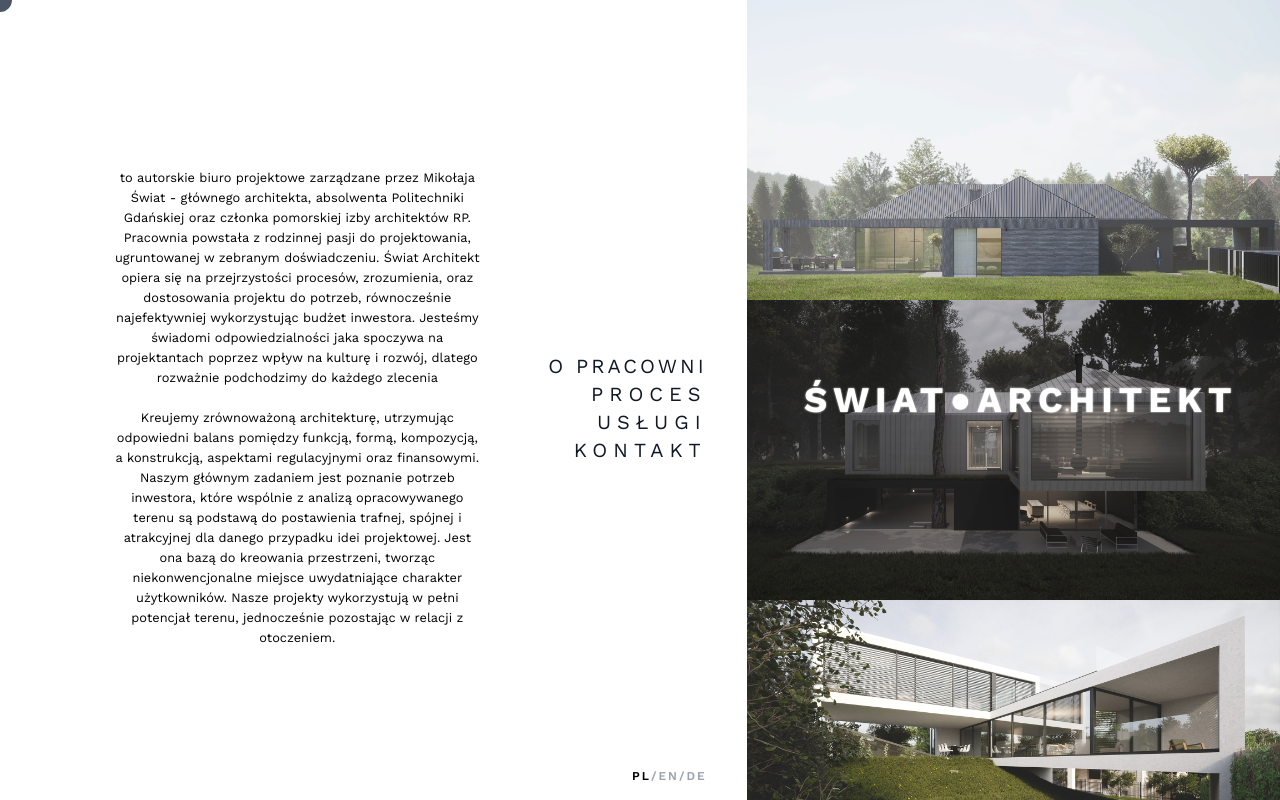
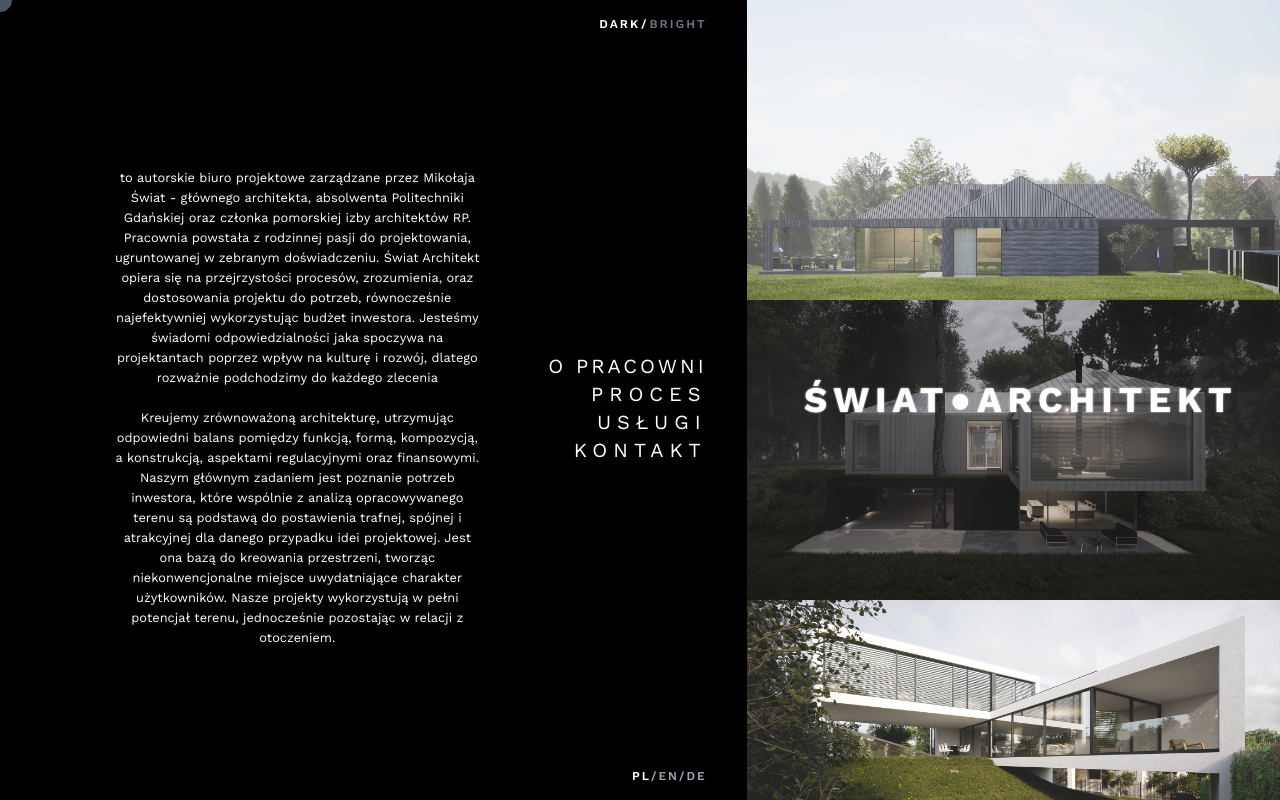
Before and after one commit to SWIATARCHITEKTSTUDIO/portfolio-architecture, a React (Vite) app: page / in a window 1280 px wide. Built offline with nearby package versions, Linux system fonts and the light colour scheme.

Commit message:
theme adding black/white

```diff
--- /dev/null
+++ b/src/components/BlackWhiteTheme.tsx
@@ -0,0 +1,55 @@
+import { useContext } from "react";
+import { useProjectContext } from "../context/context";
+import { actionTypes } from "../utils/consts";
+
+const BlackWhiteTheme = () => {
+  const { state, dispatch } = useProjectContext();
+
+  const isActive = state.theme.text === "black";
+
+  console.log({ isActive });
+
+  return (
+    <div
+      className={`text-${state.theme.text}  z-10 absolute top-4 flex gap-0 self-end tracking-[2px] font-semibold text-xs`}
+    >
+      <div className="flex items-center justify-center gap-[1px]">
+        <button
+          onClick={() => {
+            dispatch({
+              type: actionTypes.UPDATE_THEME,
+              payload: {
+                text: "white",
+                bg: "black",
+              },
+            });
+          }}
+          className={`outline-none border-none uppercase ${
+            isActive && "font-extrabold  text-gray-500"
+          } text-${state.theme.text}`}
+        >
+          Dark
+        </button>
+        /
+        <button
+          onClick={() => {
+            dispatch({
+              type: actionTypes.UPDATE_THEME,
+              payload: {
+                text: "black",
+                bg: "white",
+              },
+            });
+          }}
+          className={`outline-none border-none uppercase ${
+            !isActive ? "text-gray-500 " : "font-extrabold  "
+          } `}
+        >
+          Bright
+        </button>
+      </div>
+    </div>
+  );
+};
+
+export default BlackWhiteTheme;
--- a/src/components/HomeContentTabs.tsx
+++ b/src/components/HomeContentTabs.tsx
@@ -3,7 +3,7 @@
 import { useProjectContext } from "../context/context";
 const HomeContentTabs = () => {
   const { state } = useProjectContext();
-  const { language } = state;
+  const { language, theme } = state;
   const [activeIndex, setActiveIndex] = useState(0);
   const [activeMobileIndex, setActiveMobileIndex] = useState(-1);
 
@@ -17,13 +17,13 @@
           setActiveIndex(0);
           // options.onClick();
         }}
-        className="flex w-full text-sm xl:text-xl tracking-[6px] cursor-pointer gap-2 justify-end lg:justify-center items-center  hover:text-black hover:font-bold transform duration-500 ease-in"
+        className={`flex w-full text-sm xl:text-xl tracking-[6px] cursor-pointer gap-2 justify-end lg:justify-center items-center  hover:text-${theme.text} hover:font-bold transform duration-500 ease-in`}
       >
         <p
           className={`${
             activeIndex === 0 && activeMobileIndex === 0
-              ? "text-white font-bold lg:text-black"
-              : "lg:text-gray-900 text-white"
+              ? `text-${theme.text} font-bold lg:text-${theme.text}`
+              : `lg:text-${theme.text} text-${theme.text}`
           }`}
         >
           {language === "en" && `ABOUT US `}
@@ -133,13 +133,13 @@
           setActiveIndex(1);
           // options.onClick();
         }}
-        className="flex cursor-pointer text-sm xl:text-xl  tracking-[2px] xl:tracking-[6px]  gap-2 justify-end lg:justify-center items-center  hover:text-black hover:font-semibold transform duration-500 ease-in  "
+        className={`flex cursor-pointer text-sm xl:text-xl  tracking-[2px] xl:tracking-[6px]  gap-2 justify-end lg:justify-center items-center  hover:text-${theme.text} hover:font-semibold transform duration-500 ease-in `}
       >
         <p
           className={`${
             activeIndex === 1
-              ? "text-white font-bold lg:text-black"
-              : "lg:text-gray-900 text-white"
+              ? `text-${theme.text} font-bold lg:text-${theme.text}`
+              : `lg:text-${theme.text} text-${theme.text}`
           }`}
         >
           {language === "en" && `PROCESS`}
@@ -237,13 +237,13 @@
           setActiveIndex(2);
           // options.onClick();
         }}
-        className="flex cursor-pointer text-sm xl:text-xl  tracking-[2px] xl:tracking-[6px]  gap-2 justify-end lg:justify-center items-center  hover:text-black hover:font-bold transform duration-500 ease-in "
+        className={`flex cursor-pointer text-sm xl:text-xl  tracking-[2px] xl:tracking-[6px]  gap-2 justify-end lg:justify-center items-center  hover:text-${theme.text}s hover:font-bold transform duration-500 ease-in `}
       >
         <p
           className={`${
             activeIndex === 2
-              ? "text-white font-bold lg:text-black"
-              : "lg:text-gray-900 text-white"
+              ? `text-${theme.text} font-bold lg:text-${theme.text}`
+              : `lg:text-${theme.text} text-${theme.text}`
           }`}
         >
           {language === "en" && `OFFER`}
@@ -313,13 +313,13 @@
           setActiveIndex(3);
           // options.onClick();
         }}
-        className="flex text-sm xl:text-xl  tracking-[2px] xl:tracking-[6px] cursor-pointer justify-end lg:justify-center items-center  hover:text-black hover:font-bold transform duration-500 ease-in "
+        className={`flex text-sm xl:text-xl  tracking-[2px] xl:tracking-[6px] cursor-pointer justify-end lg:justify-center items-center  hover:text-${theme.text} hover:font-bold transform duration-500 ease-in`}
       >
         <p
           className={`${
             activeIndex === 3
-              ? "text-white font-bold lg:text-black"
-              : "lg:text-gray-900 text-white"
+              ? `text-${theme.text} font-bold lg:text-${theme.text}`
+              : `lg:text-${theme.text} text-${theme.text}`
           }`}
         >
           {" "}
@@ -365,7 +365,7 @@
               </a>
             </div>
             <div className="flex justify-between items-center  w-full">
-              <p>Email: </p>
+              <p>Email:</p>
               <a
                 href="mailto:info@swiatarchitekt.pl"
                 className=" hover:font-bold transform-all duration-300 ease-in"
@@ -415,30 +415,30 @@
             <div className="mt-2 flex justify-between w-full gap-2">
               <a
                 href="https://www.linkedin.com/company/%C5%9Bwiat-%E2%97%8F-architekt/?viewAsMember=true"
-                className=" flex gap-2 items-center group text-white lg:text-black"
+                className={` flex gap-2 items-center group text-${theme.text} lg:text-${theme.text}`}
               >
                 <i
-                  className="pi pi-linkedin text-white lg:text-gray-500 font-bold lg:group-hover:text-black"
+                  className={`pi pi-linkedin text-${theme.text} lg:text-${theme.text} font-bold lg:group-hover:text-${theme.text}`}
                   style={{ fontSize: "1rem" }}
                 ></i>
                 LinkedIn
               </a>
               <a
                 href="https://www.instagram.com/swiatarchitekt.pl?igsh=MnF3c2NwNXM5MjNj&utm_source=qr"
-                className=" flex gap-2 items-center group text-white lg:text-black"
+                className={` flex gap-2 items-center group text-${theme.text} lg:text-${theme.text}`}
               >
                 <i
-                  className="pi pi-instagram text-white lg:text-gray-500 font-bold lg:group-hover:text-black"
+                  className={`pi pi-instagram text-${theme.text} lg:text-${theme.text} font-bold lg:group-hover:text-${theme.text}`}
                   style={{ fontSize: "1rem" }}
                 ></i>
                 Instagram
               </a>
               <a
                 href="https://www.instagram.com/swiatarchitekt.pl?igsh=MnF3c2NwNXM5MjNj&utm_source=qr"
-                className=" flex gap-2 items-center group text-white lg:text-black"
+                className={` flex gap-2 items-center group text-${theme.text} lg:text-${theme.text}`}
               >
                 <i
-                  className="pi pi-facebook text-white lg:text-gray-900 font-bold group-hover:text-black"
+                  className={`pi pi-facebook text-${theme.text} lg:text-${theme.text}ont-bold group-hover:text-${theme.text}`}
                   style={{ fontSize: "1rem" }}
                 ></i>
                 Facebook
@@ -494,14 +494,15 @@
               : "flex  gap-3 lg:gap-0 flex-col w-full justify-start  lg:justify-end lg:w-36  text-end pr-0 xl:w-60  items-end text-left ",
         },
         root: {
-          className:
-            "flex flex-col pt-4 w-full text-white pl-10 lg:px-0 lg:text-black gap-8  lg:gap-2 xl:gap-0  lg:flex-row justify-start items-center h-full",
+          className: `flex flex-col pt-4 w-full text-${theme.text} pl-10 lg:px-0 lg:text-${theme.text} gap-8  lg:gap-2 xl:gap-0  lg:flex-row justify-start items-center h-full`,
         },
       }}
     >
       {/* ABOUT ME */}
       <TabPanel header="Header I" headerTemplate={tabOneHeaderTemplate}>
-        <div className="hidden  lg:flex w-[85%] m-auto text-sm lg:text-[0.7rem] xl:text-[0.8rem] 	    xl:text-center font-sans">
+        <div
+          className={`hidden  lg:flex w-[85%] m-auto text-sm lg:text-[0.7rem] xl:text-[0.8rem] 	  text-${theme.text}  xl:text-center font-sans`}
+        >
           {language === "en" && (
             <>
               {" "}
@@ -662,8 +663,14 @@
 
       {/* OFFER */}
       <TabPanel header="Header I" headerTemplate={tabThreeHeaderTemplate}>
-        <div className="hidden lg:flex w-full text-sm lg:text-[0.7rem]  xl:text-[0.8rem]  xl:text-center font-sans ">
-          <p className={`${language === "pl" ? "hidden" : "block"}`}>
+        <div
+          className={`hidden lg:flex w-full text-sm lg:text-[0.7rem]  xl:text-[0.8rem]  xl:text-center font-sans text-${theme.text}`}
+        >
+          <p
+            className={`text-${theme.text} ${
+              language === "pl" ? "hidden" : "block"
+            }`}
+          >
             Currently, we operate dynamically throughout Poland, offering
             comprehensive design services, starting from the concept through
             construction/execution design, carrying out administrative
@@ -715,7 +722,9 @@
         <div className="hidden  lg:block w-full  xl:p-0 text-sm lg:text-[0.7rem]  xl:text-[0.8rem]  text-left  xl:text-left font-sans">
           {/*                                                                                                                                                ail                                                                                                                                              info@swiatarchitekt.pl
            */}
-          <div className="text-left flex-col w-full  gap-5 flex justify-center  ">
+          <div
+            className={`text-${theme.text} text-left flex-col w-full  gap-5 flex justify-center`}
+          >
             <div className=" flex flex-col ">
               <div className="flex flex-col  justify-center items-center  w-full">
                 {language === "en" && (
@@ -802,30 +811,30 @@
               <div className="mt-2 flex justify-center w-full gap-2">
                 <a
                   href="https://www.linkedin.com/company/%C5%9Bwiat-%E2%97%8F-architekt/?viewAsMember=true"
-                  className=" flex gap-2 items-center group text-white lg:text-black"
+                  className={` flex gap-2 items-center group text-${theme.text} lg:text-${theme.text}`}
                 >
                   <i
-                    className="pi pi-linkedin text-white lg:text-gray-900 font-bold group-hover:text-black"
+                    className={`pi pi-linkedin text-${theme.text} lg:text-${theme.text} font-bold group-hover:text-${theme.text}`}
                     style={{ fontSize: "1rem" }}
                   ></i>
                   LinkedIn
                 </a>
                 <a
                   href="https://www.instagram.com/swiatarchitekt.pl?igsh=MnF3c2NwNXM5MjNj&utm_source=qr"
-                  className=" flex gap-2 items-center group text-white lg:text-black"
+                  className={` flex gap-2 items-center group text-${theme.text} lg:text-${theme.text}`}
                 >
                   <i
-                    className="pi pi-instagram text-white lg:text-gray-900 font-bold group-hover:text-black"
+                    className={`pi pi-instagram text-${theme.text} lg:text-${theme.text} font-bold group-hover:text-${theme.text}`}
                     style={{ fontSize: "1rem" }}
                   ></i>
                   Instagram
                 </a>
                 <a
                   href="https://www.instagram.com/swiatarchitekt.pl?igsh=MnF3c2NwNXM5MjNj&utm_source=qr"
-                  className=" flex gap-2 items-center group text-black"
+                  className={`flex gap-2 items-center group text-${theme.text}`}
                 >
                   <i
-                    className="pi pi-facebook text-white lg:text-gray-900 font-bold group-hover:text-black"
+                    className={`pi pi-facebook text-${theme.text} lg:text-${theme.text} font-bold group-hover:text-${theme.text}`}
                     style={{ fontSize: "1rem" }}
                   ></i>
                   Facebook
--- a/src/components/ProjectContentTabs.tsx
+++ b/src/components/ProjectContentTabs.tsx
@@ -24,20 +24,22 @@
   svg,
 }: ProjectContentT) => {
   const { state } = useProjectContext();
-  const { language } = state;
+  const { language, theme } = state;
   const [activeIndex, setActiveIndex] = useState(1);
   const tabOneHeaderTemplate = (options: TabPanelHeaderTemplateOptions) => (
     <div
       onClick={options.onClick}
-      className="flex flex-col text-md tracking-[5px] cursor-pointer justify-center items-end  hover:text-black hover:scale-110 transform duration-200 ease-in "
+      className={`flex flex-col text-md tracking-[5px] cursor-pointer justify-center items-end  hover:text-${theme.text} hover:scale-110 transform duration-200 ease-in`}
     >
-      <h1 className="text-gray-900 font-[400]">
+      <h1 className={`text-${theme.text} font-[400]`}>
         {" "}
         {language === "en" && `Project`}
         {language === "pl" && `Projekt`}
         {language === "de" && `Projekt`}
       </h1>
-      <p className={`text-black text-end text-sm xl:text-xl font-bold   `}>
+      <p
+        className={`text-${theme.text} text-end text-sm xl:text-xl font-bold   `}
+      >
         {title === "Duplex 2" ? (
           <>
             DUPLEX<sup>2</sup>
@@ -52,9 +54,9 @@
   const tabTwoHeaderTemplate = (options: TabPanelHeaderTemplateOptions) => (
     <div
       onClick={options.onClick}
-      className="flex flex-col text-md tracking-[5px] cursor-pointer justify-center items-end  hover:text-black hover:scale-110 transform duration-200 ease-in "
+      className={`flex flex-col text-md tracking-[5px] cursor-pointer justify-center items-end  hover:text-${theme.text} hover:scale-110 transform duration-200 ease-in`}
     >
-      <h1 className="text-gray-900 font-[400]">
+      <h1 className={`text-${theme.text} font-[400]`}>
         {date && (
           <>
             {language === "en" && `Year`}
@@ -63,7 +65,9 @@
           </>
         )}
       </h1>
-      <p className={`text-black text-end text-sm xl:text-xl font-bold   `}>
+      <p
+        className={`text-${theme.text} text-end text-sm xl:text-xl font-bold   `}
+      >
         {date}
       </p>
     </div>
@@ -72,9 +76,9 @@
   const tabThreeHeaderTemplate = (options: TabPanelHeaderTemplateOptions) => (
     <div
       onClick={options.onClick}
-      className="flex flex-col text-md tracking-[5px] cursor-pointer justify-center items-end  hover:text-black hover:scale-110 transform duration-200 ease-in "
+      className={`flex flex-col text-md tracking-[5px] cursor-pointer justify-center items-end  hover:text-${theme.text} hover:scale-110 transform duration-200 ease-in`}
     >
-      <h1 className="text-gray-900 font-[400]">
+      <h1 className={`text-${theme.text} font-[400]`}>
         {location && (
           <>
             {language === "en" && `Location`}
@@ -83,7 +87,9 @@
           </>
         )}
       </h1>
-      <p className={`text-black text-end text-sm xl:text-xl font-bold   `}>
+      <p
+        className={`text-${theme.text} text-end text-sm xl:text-xl font-bold   `}
+      >
         {location}
       </p>
     </div>
@@ -92,9 +98,9 @@
   const tabFourHeaderTemplate = (options: TabPanelHeaderTemplateOptions) => (
     <div
       onClick={options.onClick}
-      className="flex flex-col text-md tracking-[5px] cursor-pointer justify-center items-end  hover:text-black hover:scale-110 transform duration-200 ease-in "
+      className={`flex flex-col text-md tracking-[5px] cursor-pointer justify-center items-end  hover:text-${theme.text} hover:scale-110 transform duration-200 ease-in`}
     >
-      <h1 className="text-gray-900 font-[400]">
+      <h1 className={`text-${theme.text} font-[400]`}>
         {area && (
           <>
             {language === "en" && `Area`}
@@ -104,7 +110,7 @@
         )}
       </h1>
       <p
-        className={`text-black text-end text-sm xl:text-xl font-bold  ${
+        className={`text-${theme.text} text-end text-sm xl:text-xl font-bold  ${
           activeIndex === 0 ? "text-black" : "text-gray-900"
         }`}
       >
@@ -116,9 +122,9 @@
   const tabFiveHeaderTemplate = (options: TabPanelHeaderTemplateOptions) => (
     <div
       onClick={options.onClick}
-      className="flex flex-col text-md tracking-[5px] cursor-pointer justify-center items-end  hover:text-black hover:scale-110 transform duration-200 ease-in "
+      className={`flex flex-col text-md tracking-[5px] cursor-pointer justify-center items-end  hover:text-${theme.text} hover:scale-110 transform duration-200 ease-in`}
     >
-      <h1 className="text-gray-400 text-end font-semibold">
+      <h1 className={`text-${theme.text} text-end font-semibold`}>
         {coauthor && (
           <>
             {language === "en" && `CO-AUTHOR`}
@@ -129,7 +135,9 @@
       </h1>
       <p
         className={` uppercase !text-end ${
-          activeIndex === 0 ? "text-black " : "text-gray-500 "
+          activeIndex === 0
+            ? `text-${theme.text} font-bold`
+            : `text-${theme.text}`
         }`}
       >
         {coauthor}
@@ -157,19 +165,30 @@
       }}
     >
       <TabPanel
+        pt={{
+          header: {
+            className: "absolute top-[-50%] right-0 h-auto",
+          },
+        }}
         headerTemplate={svg?.map((svgItem, index) => (
           <img
             key={`svg-${index}`}
             src={svgItem}
             alt=""
-            className="w-24 absolute top-[-50%] right-0 rounded-sm  text-black mb-2"
-            style={{ filter: "brightness(0) saturate(100%)" }}
+            className="w-24 ml-auto  rounded-sm  text-black mb-2"
+            style={{
+              filter: `brightness(${
+                theme.bg == "black" ? "100" : "0"
+              }) saturate(100%)`,
+            }}
           />
         ))}
       ></TabPanel>
       {/* ABOUT ME */}
       <TabPanel header="Header I" headerTemplate={tabOneHeaderTemplate}>
-        <div className=" w-full !text-center text-pretty  text-black text-sm font-sans ">
+        <div
+          className={`w-full !text-center text-pretty  text-${theme.text} text-sm font-sans`}
+        >
           {description}
         </div>
       </TabPanel>
--- a/src/context/context.tsx
+++ b/src/context/context.tsx
@@ -5,6 +5,10 @@
 const initialState: ProjectStateT = {
   loaderTiming: 3,
   language: "pl",
+  theme: {
+    text: "white",
+    bg: "black",
+  },
 };
 
 const Reducer = (state: ProjectStateT, action: ActionT): ProjectStateT => {
@@ -13,6 +17,9 @@
       return { ...state, loaderTiming: action.payload };
     case actionTypes.UPDATE_LANGUAGE: {
       return { ...state, language: action.payload };
+    }
+    case actionTypes.UPDATE_THEME: {
+      return { ...state, theme: action.payload };
     }
 
     default:
--- a/src/pages/Home.tsx
+++ b/src/pages/Home.tsx
@@ -4,15 +4,18 @@
 import { project } from "../utils/types";
 import { useProjectContext } from "../context/context";
 import { useState } from "react";
+import BlackWhiteTheme from "../components/BlackWhiteTheme";
 
 const Home = () => {
   const { state, dispatch } = useProjectContext();
-  const { language } = state;
+  const { language, theme } = state;
   const [showProject, setShowProject] = useState("");
 
   return (
     <>
-      <div className="min-h-screen cursor-auto lg:cursor-none h-screen overflow-hidden max-h-screen relative bg-black lg:bg-white font-sans">
+      <div
+        className={`min-h-screen cursor-auto lg:cursor-none h-screen overflow-hidden max-h-screen relative bg-${theme.bg} lg:bg-${theme.bg} font-sans`}
+      >
         <h1
           style={{
             transform: "translate(60%,-50%)",
@@ -79,7 +82,9 @@
           </p>
         </div>
 
-        <div className="grid grid-cols-1 mobile-height lg:h-auto lg:grid-cols-12  relative gap-0 bg-black lg:bg-white w-[100%] overflow-y-auto">
+        <div
+          className={`grid grid-cols-1 mobile-height lg:h-auto lg:grid-cols-12  relative gap-0 bg-{${theme.bg}} lg:bg-${theme.bg} w-[100%] overflow-y-auto`}
+        >
           <div
             className="pr-10 relative lg:max-h-screen  md:mt-12 lg:mt-0 lg:sticky top-0 lg:pl-10 xl:pl-20 flex flex-col  w-screen lg:w-full
 				  justify-start col-span-1  lg:col-span-7
@@ -89,7 +94,7 @@
             <div className=" absolute bottom-4 hidden lg:flex gap-0 self-end  tracking-[2px] font-semibold text-xs">
               <p
                 className={` cursor-pointer ${
-                  language === "pl" ? "text-black" : "text-gray-400"
+                  language === "pl" ? `text-${theme.text}` : "text-gray-400"
                 }`}
                 onClick={() =>
                   dispatch({
@@ -130,6 +135,7 @@
                 DE
               </p>
             </div>
+            <BlackWhiteTheme />
           </div>
           <div className=" flex flex-col   lg:min-h-screen lg:max-h-screen  h-full md:h-screen relative  w-full col-span-1 lg:col-span-5">
             {projects.map((item: project) => (
--- a/src/pages/Project.tsx
+++ b/src/pages/Project.tsx
@@ -6,6 +6,7 @@
 import "../Cursor.css";
 import ProjectContentTabs from "../components/ProjectContentTabs";
 import { useProjectContext } from "../context/context";
+import BlackWhiteTheme from "../components/BlackWhiteTheme";
 
 const Project = () => {
   const isDesktopOrLaptop = useMediaQuery({
@@ -18,7 +19,7 @@
 
   const { projectId } = useParams();
   const { state, dispatch } = useProjectContext();
-  const { language } = state;
+  const { language, theme } = state;
   const cursor = useRef<HTMLDivElement | null>(null);
 
   const changePosition = (e: React.MouseEvent) => {
@@ -52,7 +53,7 @@
         </div>
       </div>
       {/* PROJECT */}
-      <div className="min-h-screen h-screen overflow-hidden max-h-screen relative bg-red-300">
+      <div className="min-h-screen h-screen overflow-hidden max-h-screen relative bg-red-100 ">
         <h1
           style={{
             //  mixBlendMode: "screen"
@@ -66,7 +67,9 @@
           </p>
         </h1>
 
-        <div className="grid  grid-cols-1 lg:grid-cols-12 overflow-y-auto  relative gap-0  bg-white w-[100%]">
+        <div
+          className={`grid  grid-cols-1 lg:grid-cols-12 overflow-y-auto  relative gap-0 text-${theme.text}  bg-${theme.bg} w-[100%]`}
+        >
           <div
             className="pl-20  max-h-screen sticky top-0  lg:pl-10 xl:pl-20 flex flex-col  w-screen lg:w-full
 				  justify-start col-span-1  lg:col-span-7
@@ -102,7 +105,7 @@
               <div className=" absolute bottom-4 flex gap-0 self-end tracking-[2px] font-semibold text-xs">
                 <p
                   className={` cursor-pointer ${
-                    language === "pl" ? "text-black" : "text-gray-400"
+                    language === "pl" ? `text-${theme.bg}` : "text-gray-400"
                   }`}
                   onClick={() =>
                     dispatch({
@@ -116,7 +119,7 @@
                 <p className="text-gray-400">/</p>
                 <p
                   className={` cursor-pointer ${
-                    language === "en" ? "text-black" : "text-gray-400"
+                    language === "en" ? `text-${theme.text}` : "text-gray-400"
                   }`}
                   onClick={() =>
                     dispatch({
@@ -131,7 +134,7 @@
                 <p className="text-gray-400">/</p>
                 <p
                   className={` cursor-pointer ${
-                    language === "de" ? "text-black" : "text-gray-400"
+                    language === "de" ? `text-${theme.text}` : "text-gray-400"
                   }`}
                   onClick={() =>
                     dispatch({
@@ -143,6 +146,7 @@
                   DE
                 </p>
               </div>
+              <BlackWhiteTheme />
             </div>
 
             {/*  */}
--- a/src/utils/consts.ts
+++ b/src/utils/consts.ts
@@ -474,4 +474,5 @@
 export enum actionTypes {
   UPDATE_LOADER_TIME = "UPDATE_LOADER_TIME",
   UPDATE_LANGUAGE = "UPDATE_LANGUAGE",
+  UPDATE_THEME = "UPDATE_THEME",
 }
--- a/src/utils/types.ts
+++ b/src/utils/types.ts
@@ -44,4 +44,5 @@
 export type ProjectStateT = {
   loaderTiming: number;
   language: Language;
+  theme: { text: "black" | "white"; bg: "black" | "white" };
 };
```
Lines whose indentation alone changed are shown as unchanged.
